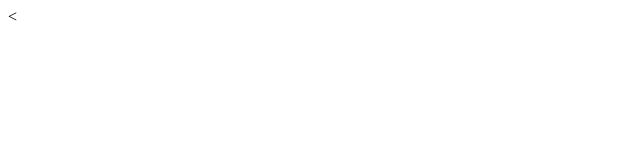
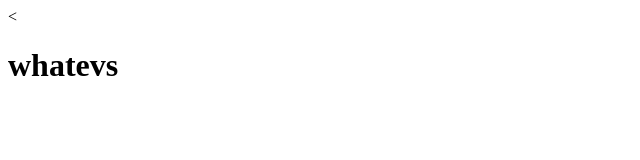
Before and after one commit to boris84/git-one, a plain HTML site: page index.html in a window 1280 px wide. Shown: the whole page, without its empty margins (0-640 px from the left). Drawn offline with Linux system fonts and the light colour scheme.

Commit message:
added h1

```diff
--- a/index.html
+++ b/index.html
@@ -7,6 +7,6 @@
   <title>whooo</title>
 </head>
 <body>
-
+<h1>whatevs</h1>
 </body>
 </html>
```
